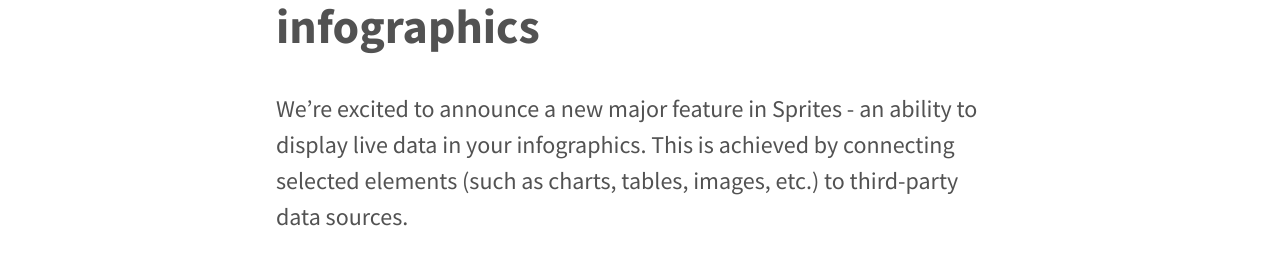
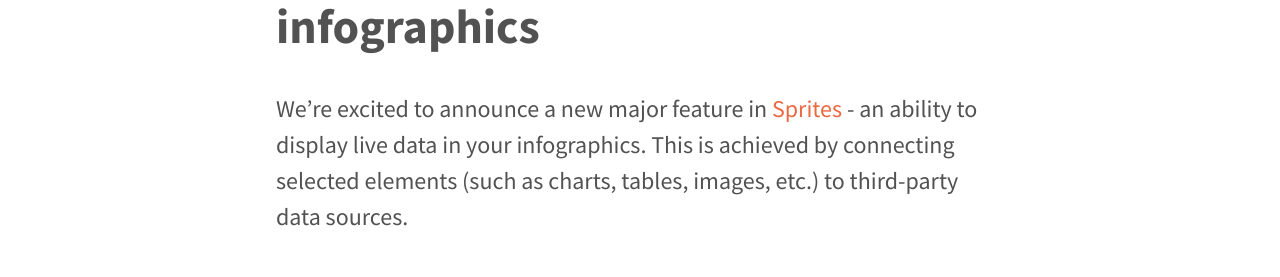
Before and after one commit to spritesapp/spritesapp.github.io, a Jekyll site: the page built from _posts/2014-09-13-displaying-live-data-in-your-infographics.md, in a window 1280 px wide and 900 px high. Shown: the part 325-602 px from the top of the window. Built offline with Jekyll 4.4.1, drawn with Linux system fonts in a browser that asks for light colours; part of the change alters nothing that is shown.

```diff
--- a/_posts/2014-09-13-displaying-live-data-in-your-infographics.md
+++ b/_posts/2014-09-13-displaying-live-data-in-your-infographics.md
@@ -5,7 +5,7 @@ title: Displaying live data in your infographics
 
 # Displaying live data in your infographics
 
-We're excited to announce a new major feature in Sprites - an ability to display live data in your infographics. This is achieved by connecting selected elements (such as charts, tables, images, etc.) to third-party data sources.
+We're excited to announce a new major feature in [Sprites](https://spritesapp.com) - an ability to display live data in your infographics. This is achieved by connecting selected elements (such as charts, tables, images, etc.) to third-party data sources.
 
 Connecting your Sprites elements to live data feeds makes it possible to display various real-time data such as competition results, voting results, live feeds from the various events and so on. This, in turn, will make your infographics much more engaging and up-to-date with latest information on specific topics.
 
```
